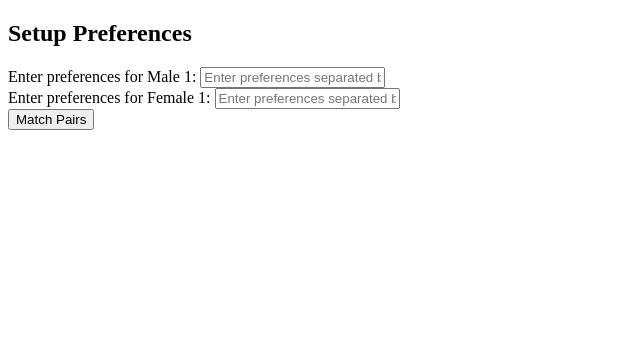
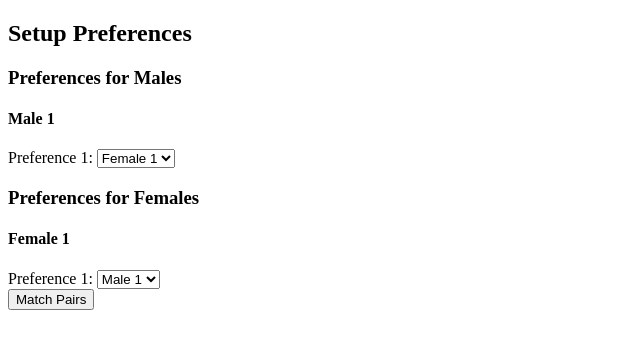
Before and after one commit to 00LAVA00/gale-shapley, a Flask app: template templates/setup.html in a window 1280 px wide. Shown: the top 349 px of the page, without its empty margins (0-640 px from the left). Run offline with Flask 3, Linux system fonts and the light colour scheme; the template is opened without the code that fills it: most values are stand-ins (such as "Sample title", 1, 10 or a date in 2020).

Commit message:
dropdown added

```diff
--- a/app.py
+++ b/app.py
@@ -123,17 +123,21 @@ def preferences():
     female_preferences = []
 
     for i in range(num_pairs):
-        male_key = f"male_preference{i}"
-        female_key = f"female_preference{i}"
+        male_preferences_row = []
+        female_preferences_row = []
 
-        # Get preferences from the form data
-        male_preference = request.form.get(male_key, '').split(',')
-        female_preference = request.form.get(female_key, '').split(',')
+        for j in range(num_pairs):
+            male_key = f"male_preference{i}_{j}"
+            female_key = f"female_preference{i}_{j}"
 
-        # Convert preferences to integers and append to arrays
-        male_preferences.append(list(map(int, male_preference)))
-        female_preferences.append(list(map(int, female_preference)))
+            male_preference = int(request.form.get(male_key, 0))  # assuming 0 is a default value if not selected
+            female_preference = int(request.form.get(female_key, 0))  # assuming 0 is a default value if not selected
 
+            male_preferences_row.append(male_preference)
+            female_preferences_row.append(female_preference)
+
+        male_preferences.append(male_preferences_row)
+        female_preferences.append(female_preferences_row)
     # Now, male_preferences and female_preferences hold the input preferences
     # You can use these arrays as needed, for example, pass them to your matching algorithm
     print("Male Preferences:")
--- a/templates/setup.html
+++ b/templates/setup.html
@@ -9,16 +9,37 @@
     <h2>Setup Preferences</h2>
     <form action="/preferences" method="post">
         <input type="hidden" name="num_pairs" value="{{ num_pairs }}">
+
+        <!-- Preferences for Males -->
+        <h3>Preferences for Males</h3>
         {% for i in range(num_pairs) %}
-            <label for="male_preference{{ i }}">Enter preferences for Male {{ i+1 }}:</label>
-            <input type="text" name="male_preference{{ i }}" placeholder="Enter preferences separated by commas" required>
-            <br>
+            <h4>Male {{ i+1 }}</h4>
+            {% for j in range(num_pairs) %}
+                <label for="male{{ i }}_pref{{ j }}">Preference {{ j+1 }}:</label>
+                <select id="male{{ i }}_pref{{ j }}" name="male_preference{{ i }}_{{ j }}" required>
+                    {% for k in range(num_pairs) %}
+                        <option value="{{ k+1 }}">Female {{ k+1 }}</option>
+                    {% endfor %}
+                </select>
+                <br>
+            {% endfor %}
         {% endfor %}
+
+        <!-- Preferences for Females -->
+        <h3>Preferences for Females</h3>
         {% for i in range(num_pairs) %}
-            <label for="female_preference{{ i }}">Enter preferences for Female {{ i+1 }}:</label>
-            <input type="text" name="female_preference{{ i }}" placeholder="Enter preferences separated by commas" required>
-            <br>
+            <h4>Female {{ i+1 }}</h4>
+            {% for j in range(num_pairs) %}
+                <label for="female{{ i }}_pref{{ j }}">Preference {{ j+1 }}:</label>
+                <select id="female{{ i }}_pref{{ j }}" name="female_preference{{ i }}_{{ j }}" required>
+                    {% for k in range(num_pairs) %}
+                        <option value="{{ k+1 }}">Male {{ k+1 }}</option>
+                    {% endfor %}
+                </select>
+                <br>
+            {% endfor %}
         {% endfor %}
+
         <button type="submit">Match Pairs</button>
     </form>
 </body>
```
